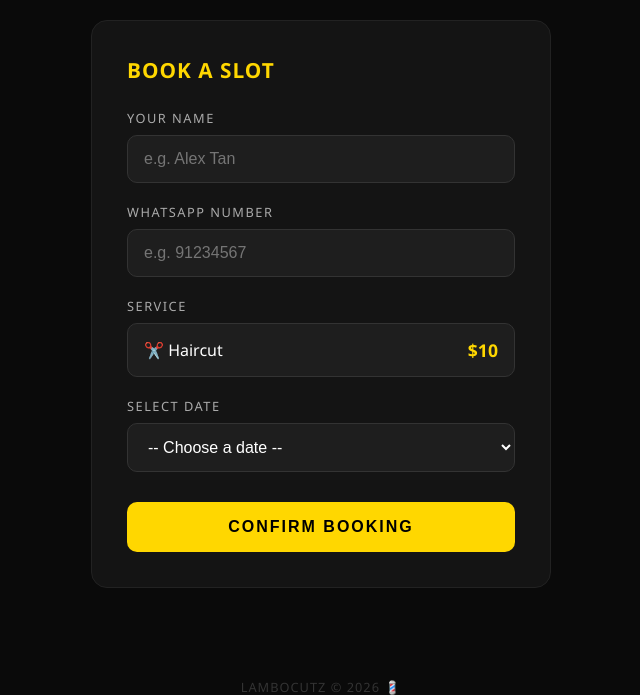
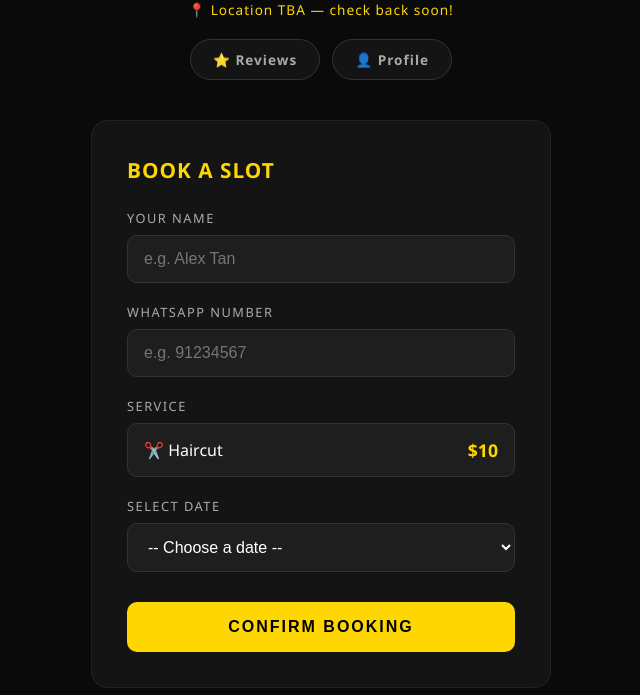
Before and after one commit to Rohitlambo/lambocutz, a Flask app: page / in a window 1280 px wide. Shown: the part 200-895 px from the top of the page, without its empty margins (319-959 px from the left). Run offline with Flask 3, Linux system fonts and the light colour scheme; data that the repository does not hold is empty; some libraries are stand-ins or nearby versions.

Commit message:
Update index.html

```diff
--- a/templates/index.html
+++ b/templates/index.html
@@ -41,6 +41,45 @@
       height: 3px;
       background: #FFD700;
       margin: 15px auto;
+    }
+
+    /* ── NEW: location text under header ── */
+    .location-bar {
+      text-align: center;
+      color: #aaa;
+      font-size: 0.85rem;
+      letter-spacing: 1px;
+      padding: 0 20px 10px;
+    }
+
+    .location-bar span { color: #FFD700; }
+
+    /* ── NEW: nav buttons row ── */
+    .nav-buttons {
+      display: flex;
+      justify-content: center;
+      gap: 12px;
+      padding: 10px 20px 20px;
+    }
+
+    .nav-btn {
+      padding: 10px 22px;
+      border-radius: 50px;
+      font-size: 0.85rem;
+      font-weight: 700;
+      letter-spacing: 1px;
+      cursor: pointer;
+      border: 1px solid #333;
+      background: #141414;
+      color: #aaa;
+      transition: all 0.2s;
+      text-decoration: none;
+      display: inline-block;
+    }
+
+    .nav-btn:hover {
+      border-color: #FFD700;
+      color: #FFD700;
     }
 
     .booking-container {
@@ -266,10 +336,21 @@
     <p>✂️ Book Your Cut</p>
   </header>
 
+  <!-- ── NEW: location bar ── -->
+  <div class="location-bar">
+    📍 <span id="locationText">Loading location...</span>
+  </div>
+
+  <!-- ── NEW: nav buttons ── -->
+  <div class="nav-buttons">
+    <a href="/reviews" class="nav-btn">⭐ Reviews</a>
+    <a href="/profile" class="nav-btn">👤 Profile</a>
+  </div>
+
   <div class="booking-container">
     <div class="card">
 
-      <!-- FORM VIEW -->
+      <!-- FORM VIEW — unchanged -->
       <div id="formView">
         <h2>BOOK A SLOT</h2>
 
@@ -339,13 +423,18 @@
           <p>Scan to pay $10 via PayNow</p>
           <div class="qr-placeholder">
             📷 Your PayNow<br/>QR Code Here<br/><br/>
-            <small>(Replace this with your QR image)</small>
+            <small>(Replace with your QR image)</small>
           </div>
           <p style="margin-top:12px; font-size:0.8rem;">Screenshot & pay before your appointment 🙏</p>
         </div>
 
         <div class="cash-note" id="cashNote">
-          💵 Please pay <strong>$10 cash</strong> when you arrive. See you soon!
+          💵 No problem! Pay <strong>$10 cash</strong> when you arrive. See you soon!
+        </div>
+
+        <!-- ── NEW: pay later note ── -->
+        <div class="paylater-note" id="paylaterNote">
+          👍 All good! Just bring $10 cash or PayNow on the day. See you! 💈
         </div>
 
         <button class="btn new-booking-btn" onclick="resetForm()">BOOK ANOTHER SLOT</button>
@@ -376,6 +465,18 @@
       const nextSuffix = nextHour >= 12 ? 'PM' : 'AM';
       const nh = nextHour > 12 ? nextHour - 12 : nextHour;
       return `${h}:00 ${suffix} — ${nh}:00 ${nextSuffix}`;
+    }
+
+    // ── NEW: load location from API ───────────────────────────────────────
+    async function loadLocation() {
+      try {
+        const res = await fetch('/api/settings');
+        const data = await res.json();
+        const loc = data.location || 'Location TBA — check back soon!';
+        document.getElementById('locationText').textContent = loc;
+      } catch {
+        document.getElementById('locationText').textContent = 'Location TBA';
+      }
     }
 
     // ─── LOAD DATES FROM API ─────────────────────────────────────────────
@@ -439,20 +537,16 @@
       try {
         const res = await fetch(`/api/slots?date=${dateStr}`);
         const data = await res.json();
-
         slotLoading.style.display = 'none';
-
         const available = data.slots.filter(s => s.available);
 
         if (available.length === 0) {
           noSlotsMsg.style.display = 'block';
-          slotSelect.style.display = 'none';
           return;
         }
 
         slotSelect.style.display = 'block';
         slotSelect.innerHTML = '<option value="">-- Choose a time --</option>';
-
         available.forEach(slot => {
           const opt = document.createElement('option');
           opt.value = slot.value;
@@ -498,13 +592,12 @@
           return;
         }
 
-        // Show confirmation
-        document.getElementById('confName').textContent = name;
+        document.getElementById('confName').textContent  = name;
         document.getElementById('confPhone').textContent = phone;
-        document.getElementById('confDate').textContent = formatDateDisplay(date);
-        document.getElementById('confTime').textContent = formatTime(time);
+        document.getElementById('confDate').textContent  = formatDateDisplay(date);
+        document.getElementById('confTime').textContent  = formatTime(time);
 
-        document.getElementById('formView').style.display = 'none';
+        document.getElementById('formView').style.display    = 'none';
         document.getElementById('confirmView').style.display = 'block';
 
       } catch (err) {
@@ -516,24 +609,30 @@
 
     // ─── PAYMENT ─────────────────────────────────────────────────────────
     function selectPayment(method) {
-      document.getElementById('qrSection').style.display = 'none';
-      document.getElementById('cashNote').style.display = 'none';
+      // hide all first
+      document.getElementById('qrSection').style.display    = 'none';
+      document.getElementById('cashNote').style.display     = 'none';
+      document.getElementById('paylaterNote').style.display = 'none';
+
       if (method === 'paynow') {
-        document.getElementById('qrSection').style.display = 'block';
+        document.getElementById('qrSection').style.display    = 'block';
+      } else if (method === 'cash') {
+        document.getElementById('cashNote').style.display     = 'block';
       } else {
-        document.getElementById('cashNote').style.display = 'block';
+        document.getElementById('paylaterNote').style.display = 'block';
       }
     }
 
     // ─── RESET ───────────────────────────────────────────────────────────
     function resetForm() {
-      document.getElementById('custName').value = '';
+      document.getElementById('custName').value  = '';
       document.getElementById('custPhone').value = '';
-      document.getElementById('slotGroup').style.display = 'none';
-      document.getElementById('qrSection').style.display = 'none';
-      document.getElementById('cashNote').style.display = 'none';
-      document.getElementById('formView').style.display = 'block';
-      document.getElementById('confirmView').style.display = 'none';
+      document.getElementById('slotGroup').style.display      = 'none';
+      document.getElementById('qrSection').style.display      = 'none';
+      document.getElementById('cashNote').style.display       = 'none';
+      document.getElementById('paylaterNote').style.display   = 'none';
+      document.getElementById('formView').style.display       = 'block';
+      document.getElementById('confirmView').style.display    = 'none';
 
       const btn = document.getElementById('bookBtn');
       btn.disabled = false;
@@ -543,6 +642,7 @@
     }
 
     // ─── INIT ─────────────────────────────────────────────────────────────
+    loadLocation();
     populateDates();
   </script>
 
```
Also changed, not shown: other parts of templates/index.html (+36 -5 lines).
